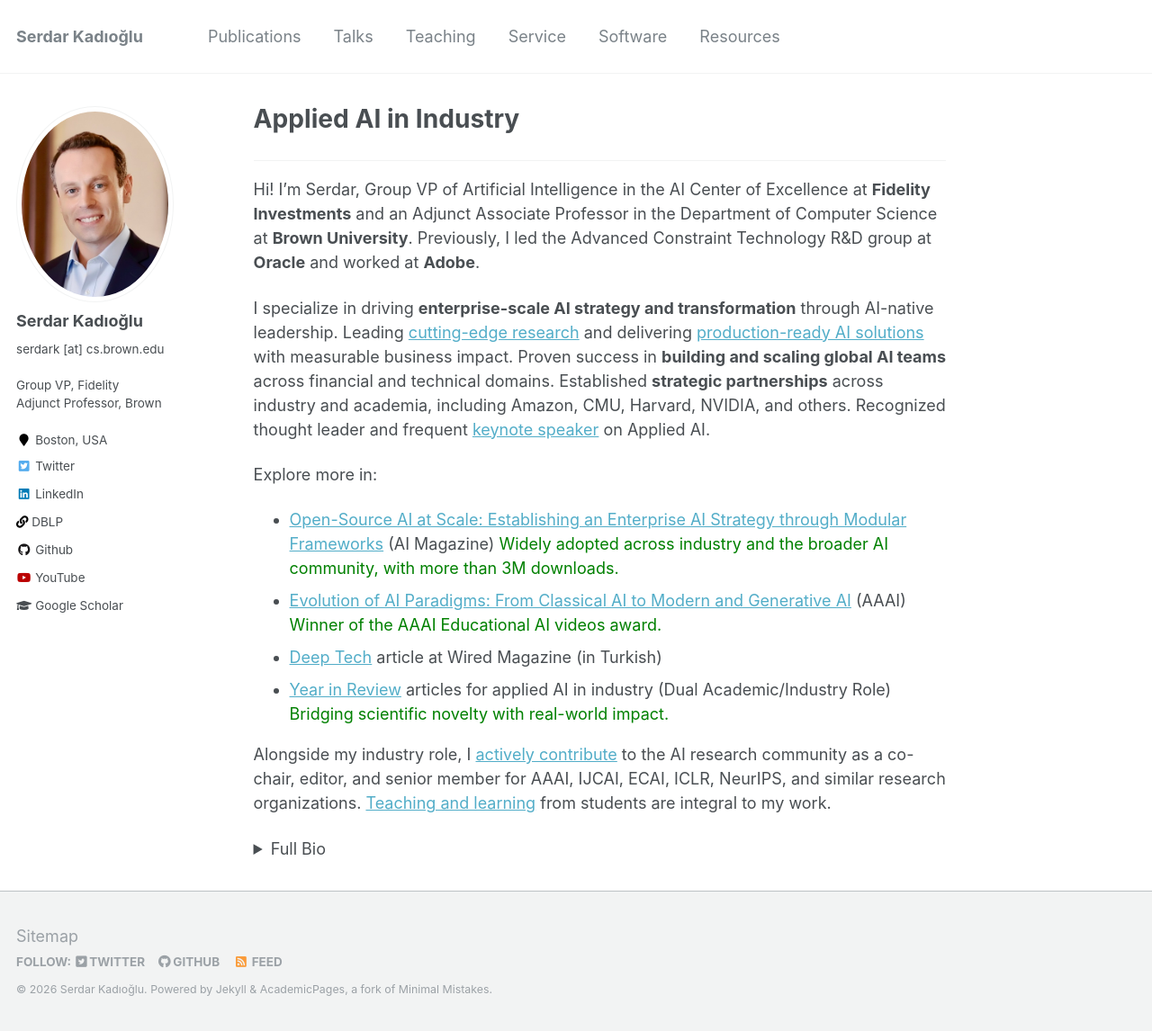
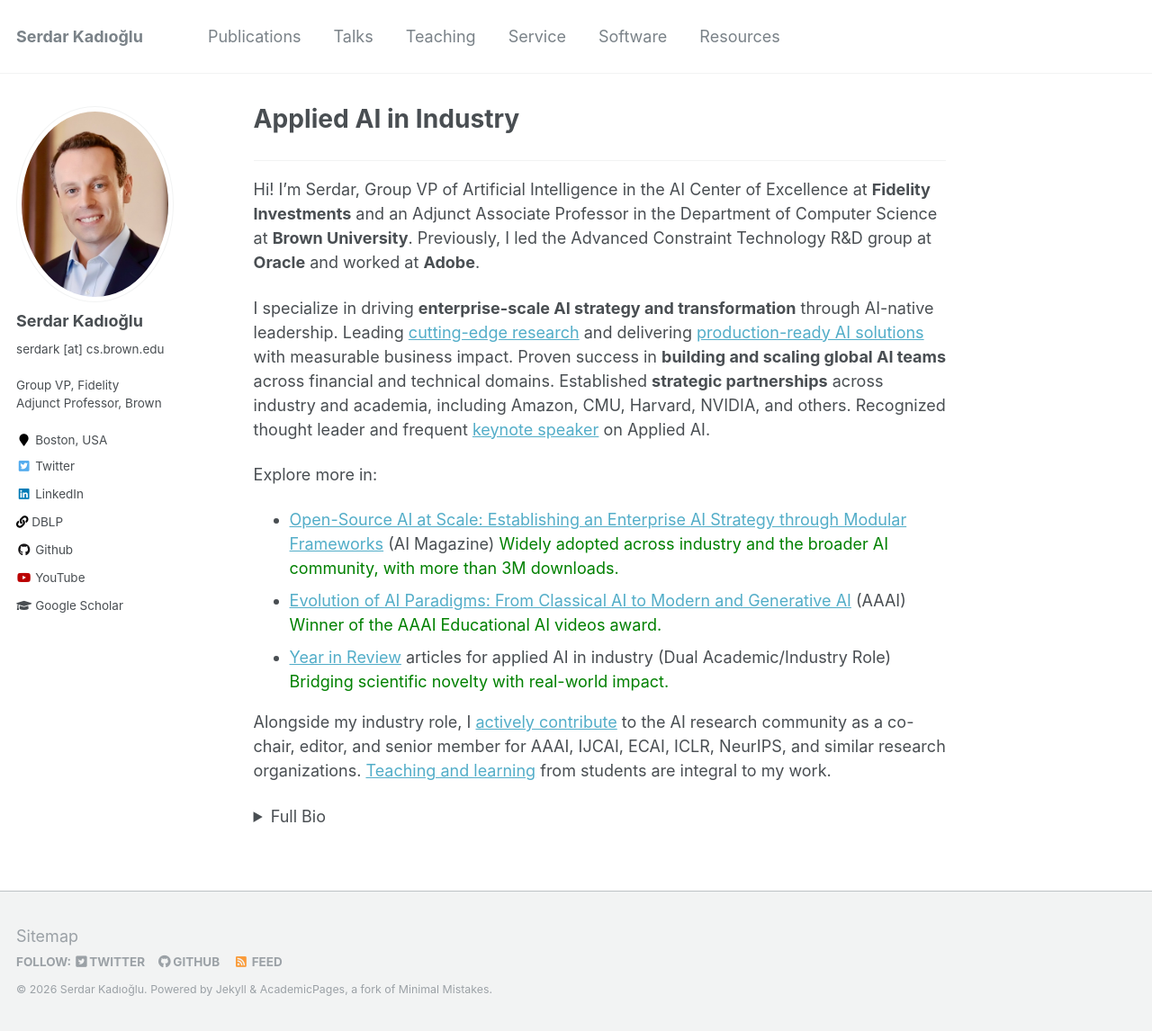
Before and after one commit to skadio/skadio.github.io, a Jekyll site: the page built from _pages/about.md, in a window 1280 px wide and 1146 px high. Shown: the whole window at 90% size. Built offline with Jekyll 4.4.1, drawn with Linux system fonts in a browser that asks for light colours.

Commit message:
Update about page content and formatting

```diff
--- a/_pages/about.md
+++ b/_pages/about.md
@@ -18,7 +18,6 @@ Explore more in:
 
 * [Open-Source AI at Scale: Establishing an Enterprise AI Strategy through Modular Frameworks](https://onlinelibrary.wiley.com/doi/epdf/10.1002/aaai.70032) (AI Magazine) <span style="color:green"> Widely adopted across industry and the broader AI community, with more than 3M downloads.</span>
 * [Evolution of AI Paradigms: From Classical AI to Modern and Generative AI](https://www.youtube.com/watch?v=8SMmjBQ40YE&list=PL3kNflhPEzie9ivF8N_Z3Ac4d4Sum8iVz&index=3) (AAAI) <span style="color:green">Winner of the AAAI Educational AI videos award.</span>
-* [Deep Tech](https://www.wired.com.tr/deep-tech-nesil-h) article at Wired Magazine (in Turkish)
 * [Year in Review](https://www.linkedin.com/in/serdark/recent-activity/articles/) articles for applied AI in industry (Dual Academic/Industry Role) <span style="color:green"> Bridging scientific novelty with real-world impact.</span>
 
 <!--
```
